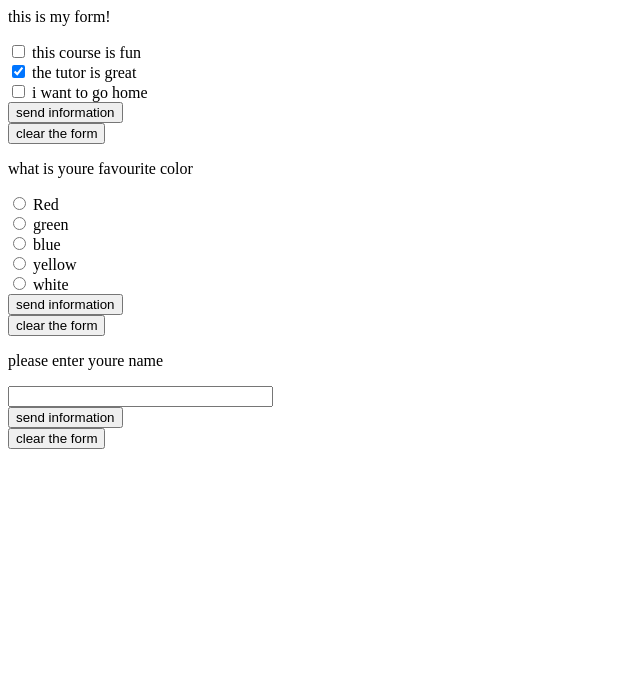
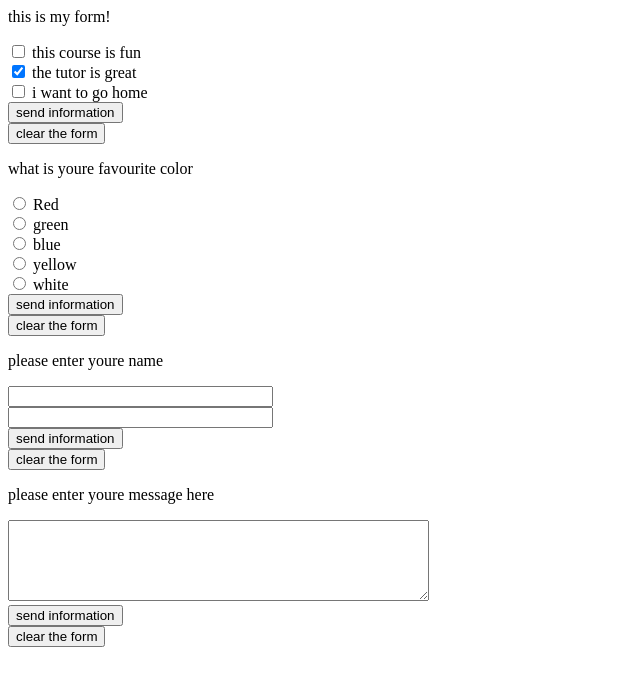
Before and after one commit to brianmwirigi/powelearnproject, a plain HTML site: page index.html in a window 1280 px wide. Shown: the whole page, without its empty margins (0-640 px from the left). Drawn offline with Linux system fonts and the light colour scheme.

Commit message:
form input fields

```diff
--- a/index.html
+++ b/index.html
@@ -33,11 +33,22 @@
 
     <form method="post" action="location and file name">
         please enter youre name <p>
-            <input type="text" name="name" size="30"> <br>
+            <input type="text" name="inputname" size="30"> <br>
+            <input type="password" value="" size="30"><br>
+            <input type="hidden" id="password" name="namepassword" value="3487">
+            <!--Note: The hidden field is not shown to the user, but the data is sent when the form is submitted.-->
             <input type="submit" value="send information" name="submit"><br>
             <input type="reset" value="clear the form" name="reset"> <br>
         </p>
     </form>
+    <form method="post" action="location and and file name">
+        please enter youre message here <p>
+            <textarea name="message" rows="5" cols="50"></textarea> <br>
+            <input type="submit" value="send information" name="submit"><br>
+            <input type="reset" value="clear the form" name="reset"> <br>
+        </p>
+    </form>
+
 </body>
 
 </html>
```
